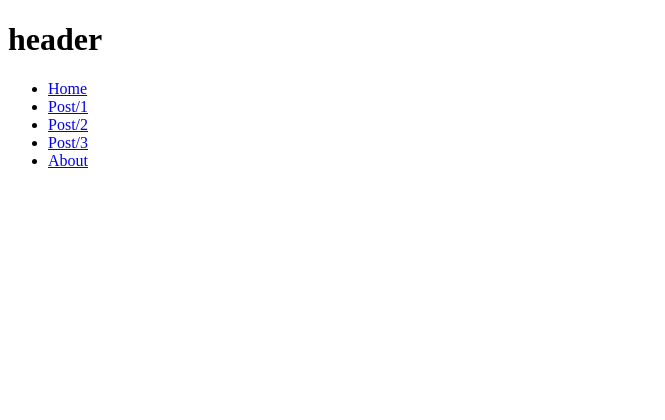
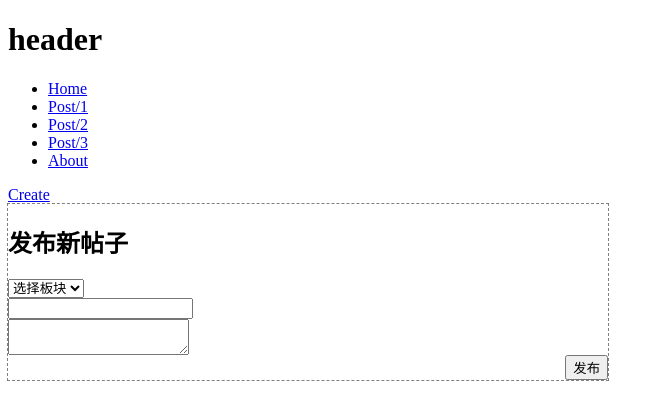
Before and after one commit to realloon/rim-net, a Nuxt app: page /new in a window 1280 px wide. Shown: the top 420 px of the page, without its empty margins (0-665 px from the left). Built offline with nearby package versions, Linux system fonts and the light colour scheme.

Commit message:
Add new post page and form handling functionality.

```diff
--- a/components/layout/Header.vue
+++ b/components/layout/Header.vue
@@ -4,6 +4,7 @@
   <header>
     <h1>header</h1>
     <nav>
+      <!-- temp -->
       <ul>
         <li><NuxtLink to="/">Home</NuxtLink></li>
         <li><NuxtLink to="/post/1">Post/1</NuxtLink></li>
@@ -12,5 +13,9 @@
         <li><NuxtLink to="/about">About</NuxtLink></li>
       </ul>
     </nav>
+
+    <section>
+      <NuxtLink to="/new">Create</NuxtLink>
+    </section>
   </header>
 </template>
--- /dev/null
+++ b/pages/new.vue
@@ -0,0 +1,83 @@
+<script setup lang="ts">
+import type { Post } from '~/types'
+
+const title = ref('')
+const content = ref('')
+const board = ref('null')
+
+async function handleSubmit() {
+  /** Temporary Implementation */
+
+  const USERNAME_KEY = 'username'
+  let username = localStorage.getItem(USERNAME_KEY)
+
+  if (!username) {
+    username = prompt('请输入用户名')
+    if (!username) return alert('用户取消输入用户名')
+    localStorage.setItem(USERNAME_KEY, username)
+  }
+
+  const createdPost = await $fetch<Post>('http://localhost:9000/posts', {
+    method: 'POST',
+    body: {
+      author: username,
+      title: title.value,
+      content: content.value,
+      views: 0,
+      likes: 0,
+      createdAt: Date.now(),
+      updatedAt: Date.now(),
+    } satisfies Omit<Post, 'id'>,
+  })
+
+  if (!createdPost) {
+    return alert('帖子未创建成功')
+  }
+
+  navigateTo(`/post/${createdPost.id}`)
+}
+</script>
+
+<template>
+  <section>
+    <h1>发布新帖子</h1>
+    <form @submit.prevent="handleSubmit">
+      <select v-model="board" name="board">
+        <option value="null">选择板块</option>
+        <option value="found">发现</option>
+        <option value="mod">模组</option>
+      </select>
+
+      <input v-model="title" type="text" name="title" />
+
+      <textarea v-model="content" name="content"></textarea>
+
+      <footer>
+        <Spacer />
+        <button type="submit">发布</button>
+      </footer>
+    </form>
+  </section>
+</template>
+
+<style scoped>
+section {
+  display: flex;
+  flex-direction: column;
+  /* temp */
+  max-width: 600px;
+  outline: 1px dashed gray;
+}
+
+form {
+  display: flex;
+  flex-direction: column;
+  align-items: flex-start;
+
+  footer {
+    width: 100%;
+    display: flex;
+    align-items: baseline;
+  }
+}
+</style>
```
